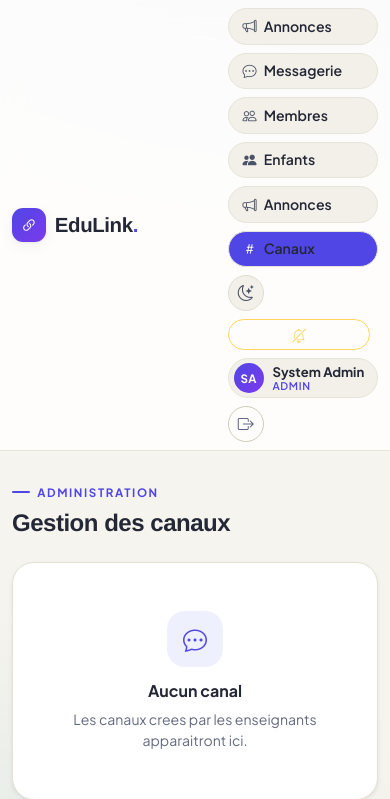
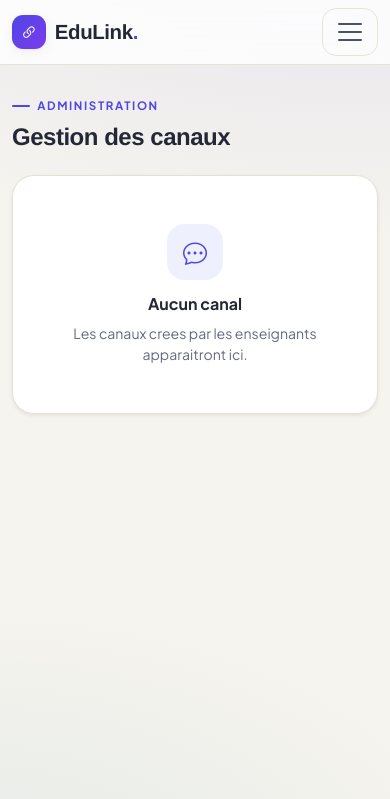
Before and after one commit to JneiraS/EduLink, a Flask app: page /admin/channels in a window 390 px wide. Shown: the top 799 px of the page. After the commit the page ends 415 px from the top, so only its background shows below. Run offline with Flask 3, Linux system fonts and the light colour scheme; a user stored in the database is signed in; data that the repository does not hold is empty; some libraries are stand-ins or nearby versions.

Commit message:
feat(navbar): enhance navigation with responsive dropdown for admin links

```diff
--- a/app/interfaces/web/templates/base.html
+++ b/app/interfaces/web/templates/base.html
@@ -25,6 +25,13 @@
             </a>
 
             {% if current_user.is_authenticated %}
+            <button class="navbar-toggler" type="button" data-bs-toggle="collapse"
+                data-bs-target="#navbarNav" aria-controls="navbarNav"
+                aria-expanded="false" aria-label="Basculer la navigation">
+                <span class="navbar-toggler-icon"></span>
+            </button>
+
+            <div class="collapse navbar-collapse" id="navbarNav">
             <div class="navbar-actions">
                 {% set endpoint = request.endpoint or '' %}
                 <a class="nav-pill {% if endpoint.startswith('announcements.') %}active{% endif %}"
@@ -39,26 +46,43 @@
                 </a>
 
                 {% if current_user.role == 'ADMIN' %}
-                <a class="nav-pill {% if endpoint == 'admin.members' %}active{% endif %}"
-                    href="{{ url_for('admin.members') }}" title="Membres">
+                <div class="dropdown">
+                    <button class="nav-pill dropdown-toggle {% if endpoint.startswith('admin.') %}active{% endif %}"
+                        type="button" data-bs-toggle="dropdown" aria-expanded="false" title="Administration">
+                        <i class="bi bi-gear-fill" aria-hidden="true"></i>
+                        <span class="nav-action-label">Administration</span>
+                    </button>
+                    <ul class="dropdown-menu">
+                        <li>
+                            <a class="dropdown-item {% if endpoint == 'admin.members' %}active{% endif %}"
+                                href="{{ url_for('admin.members') }}">
                                 <i class="bi bi-people" aria-hidden="true"></i>
-                    <span class="nav-action-label">Membres</span>
+                                Membres
                             </a>
-                <a class="nav-pill {% if endpoint == 'admin.children' %}active{% endif %}"
-                    href="{{ url_for('admin.children') }}" title="Enfants">
+                        </li>
+                        <li>
+                            <a class="dropdown-item {% if endpoint == 'admin.children' %}active{% endif %}"
+                                href="{{ url_for('admin.children') }}">
                                 <i class="bi bi-people-fill" aria-hidden="true"></i>
-                    <span class="nav-action-label">Enfants</span>
+                                Enfants
                             </a>
-                <a class="nav-pill {% if endpoint == 'admin.announcements' %}active{% endif %}"
-                    href="{{ url_for('admin.announcements') }}" title="Annonces">
+                        </li>
+                        <li>
+                            <a class="dropdown-item {% if endpoint == 'admin.announcements' %}active{% endif %}"
+                                href="{{ url_for('admin.announcements') }}">
                                 <i class="bi bi-megaphone" aria-hidden="true"></i>
-                    <span class="nav-action-label">Annonces</span>
+                                Annonces
                             </a>
-                <a class="nav-pill {% if endpoint == 'admin.channels' %}active{% endif %}"
-                    href="{{ url_for('admin.channels') }}" title="Canaux">
+                        </li>
+                        <li>
+                            <a class="dropdown-item {% if endpoint == 'admin.channels' %}active{% endif %}"
+                                href="{{ url_for('admin.channels') }}">
                                 <i class="bi bi-hash" aria-hidden="true"></i>
-                    <span class="nav-action-label">Canaux</span>
+                                Canaux
                             </a>
+                        </li>
+                    </ul>
+                </div>
                 {% elif current_user.role == 'PARENT' %}
                 <a class="nav-pill {% if endpoint.startswith('parent.') %}active{% endif %}"
                     href="{{ url_for('parent.children') }}" title="Mes enfants">
@@ -95,6 +119,7 @@
                     </button>
                 </form>
             </div>
+            </div>
             {% endif %}
         </div>
     </nav>
@@ -116,6 +141,7 @@
         {% block content %}{% endblock %}
     </main>
 
+    <script src="https://cdn.jsdelivr.net/npm/bootstrap@5.3.3/dist/js/bootstrap.bundle.min.js"></script>
     {% if current_user.is_authenticated %}
     <script src="https://cdn.socket.io/4.7.5/socket.io.min.js"></script>
     {% endif %}
```
Also changed, not shown: docs/ADDING_A_FEATURE.md (+10 -5 lines), docs/ARCHITECTURE.md (+8 -4 lines). Lines whose indentation alone changed are shown as unchanged.
